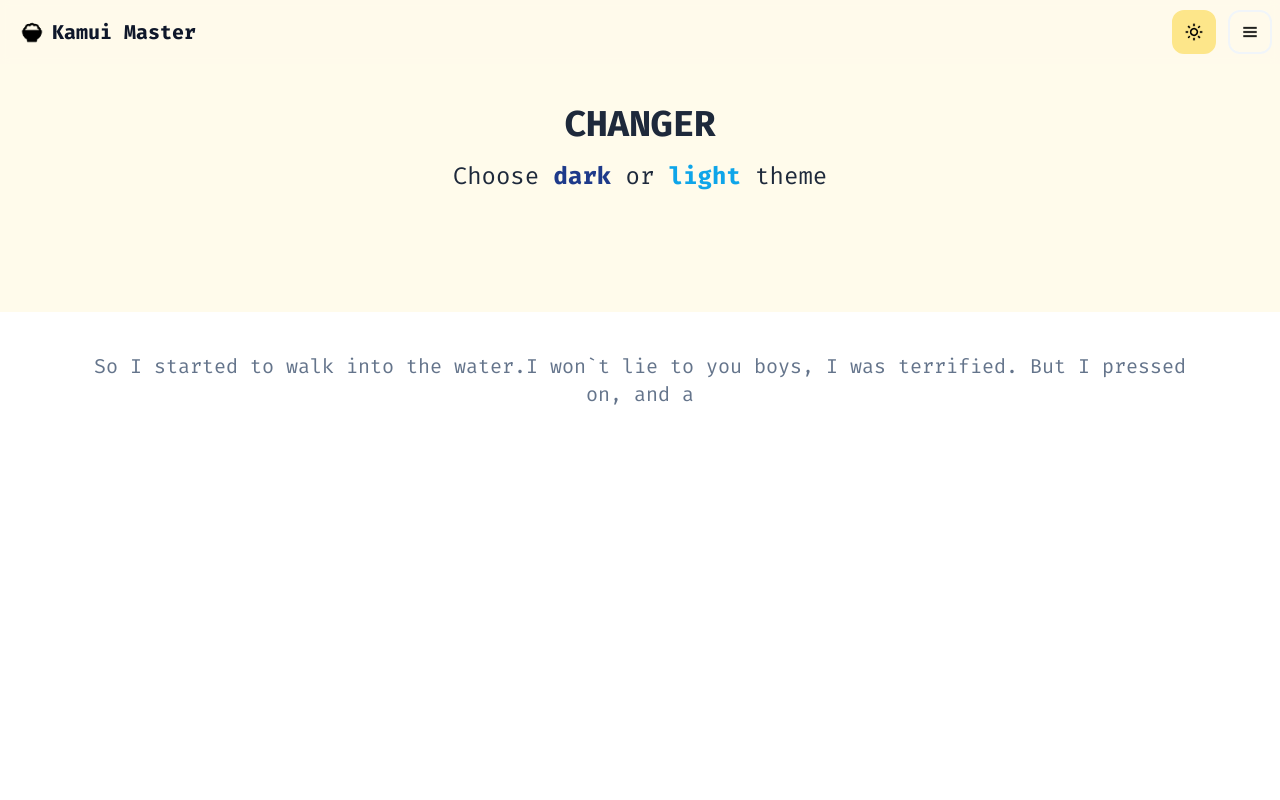
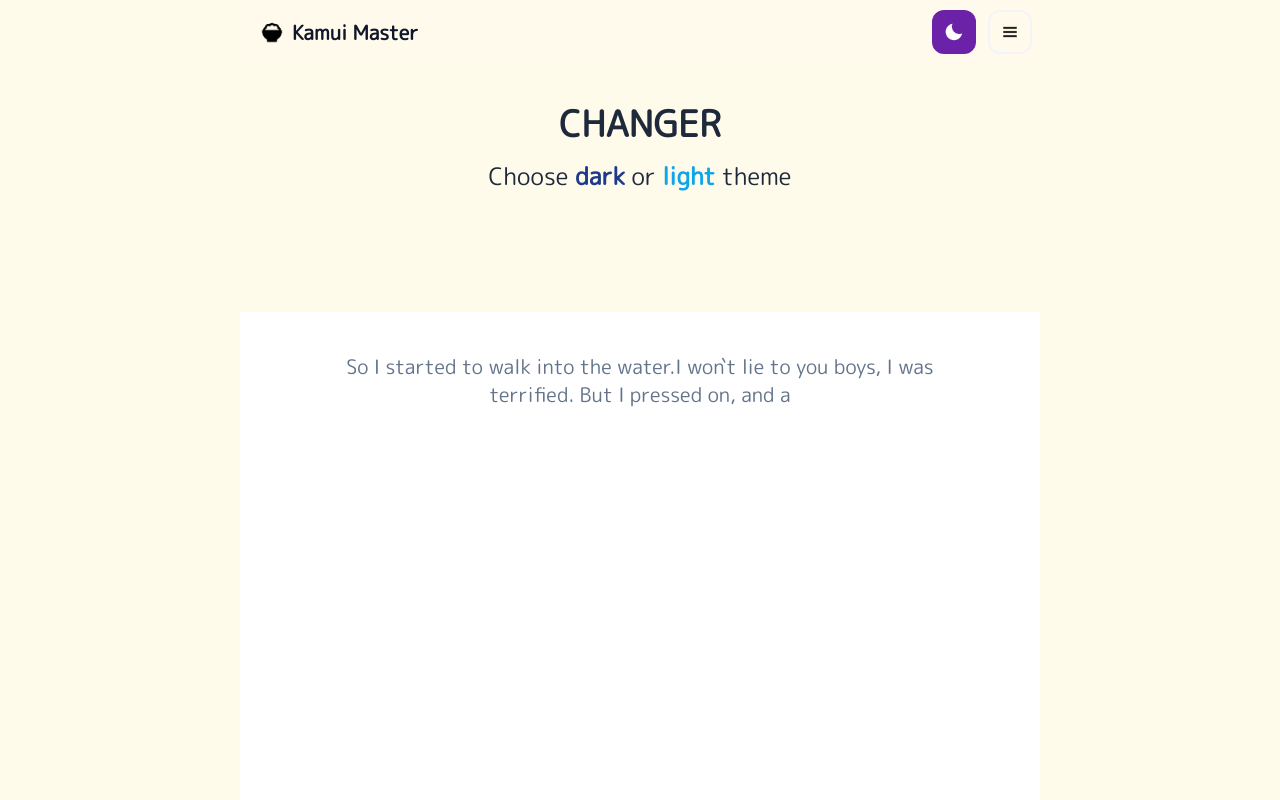
Before and after one commit to kamuiHub/changer, a website: page src/index.html in a window 1280 px wide. Shown: the top 800 px of the page. Drawn offline with Linux system fonts and the light colour scheme.

Commit message:
added adaptive for desctop-size

```diff
--- a/src/index.html
+++ b/src/index.html
@@ -8,26 +8,33 @@
   <link rel="preconnect" href="https://fonts.googleapis.com">
   <link rel="preconnect" href="https://fonts.gstatic.com" crossorigin>
   <link href="https://fonts.googleapis.com/css2?family=Fira+Code:wght@300..700&display=swap" rel="stylesheet">
+  <link href="https://fonts.googleapis.com/css2?family=M+PLUS+Rounded+1c&display=swap" rel="stylesheet">
 </head>
 
-<body class="bg-amber-50 dark:bg-zinc-900 font-fira">
-  <div class="sticky flex justify-between top-0 h-16  max-w-full backdrop-blur-sm bg-amber-50/60 dark:bg-zinc-900/60">
+<body class="bg-amber-50 dark:bg-zinc-900 font-mplus">
+  <div class="w-full h-screen m-auto  md:w-150">
+    <div
+      class="sticky flex  justify-between top-0 h-16 w-full m-auto backdrop-blur-sm bg-amber-50/60 dark:bg-zinc-900/60">
       <div class="ml-5 m-auto flex">
         <div class="w-5 h-5 mr-2 m-auto select-none md:w-6 md:h-6 hover:rotate-12">
-        <img src="./img/rice-w.png" class="rice-w display-none" draggable="false">
-        <img src="./img/rice-b.png" class="rice-b display-none" draggable="false">
+          <img src="./img/rice-w.png" class="rice-w" draggable="false">
+          <img src="./img/rice-b.png" class="rice-b" draggable="false">
         </div class="m-auto">
         <h1 class="text-slate-900 text-base font-bold md:text-xl dark:text-white">Kamui Master</h1>
       </div>
       <div class="flex mr-16 m-auto w-10 h-10 select-none md:w-11 md:h-11">
         <img src="./img/moon-white.png"
-        class="moon display-none bg-purple-800 cursor-pointer border-2 border-purple-800 rounded-xl p-2.5 duration-500 hover:bg-purple-900 hover:border-purple-900"
+          class="moon bg-purple-800 cursor-pointer border-2 border-purple-800 rounded-xl p-2.5 duration-500 hover:bg-purple-900 hover:border-purple-900"
           draggable="false" alt="">
         <img src="./img/sun-black.png"
-        class="sun display-none bg-amber-200 cursor-pointer border-2 border-amber-200 rounded-xl p-2.5 duration-500 hover:bg-amber-400 hover:border-amber-400"
+          class="sun bg-amber-200 cursor-pointer border-2 border-amber-200 rounded-xl p-2.5 duration-500 hover:bg-amber-400 hover:border-amber-400"
           draggable="false" alt="">
-      <img src="./img/menu-w.png" class="menu-w display-none ml-3 border-2 border-zinc-700 rounded-xl p-2.5 duration-500 hover:bg-zinc-700" draggable="false">
-      <img src="./img/menu-b.png" class="menu-b display-none ml-3 border-2 border-slate-100 rounded-xl p-2.5 duration-500 hover:bg-slate-100" draggable="false">
+        <img src="./img/menu-w.png"
+          class="menu-w ml-3 border-2 border-zinc-800 rounded-xl p-2.5 duration-500 hover:bg-zinc-800" draggable="false"
+          alt="">
+        <img src="./img/menu-b.png"
+          class="menu-b  ml-3 border-2 border-slate-100 rounded-xl p-2.5 duration-500 hover:bg-slate-100"
+          draggable="false" alt="">
       </div>
     </div>
     <div class="relative max-w-full p-10 text-slate-800 dark:text-slate-200">
@@ -39,6 +46,7 @@
     <div class="max-w-full h-screen bg-white text-slate-500 dark:bg-zinc-800 text-slate-200">
       <p id="demo" class="txArea m-20 text-xl text-center pt-10"></p>
     </div>
+  </div>
 
   <script src="./themes.js"></script>
   <script src="./auto_writing_text.js"></script>
--- a/src/themes.js
+++ b/src/themes.js
@@ -25,31 +25,33 @@ const iconToggle = () => {
 };
 
 
-// //Initial Theme Check
-// const themeCheck = () => {
-//     if (userTheme === "dark" || (!userTheme && systemTheme)) {
-//         document.documentElement.classList.add("dark");
-//         moonIcon.classList.add("display-none");
-//         riceBlack.classList.add("display-none");
-//         return;
-//     }
-//     sunIcon.classList.add("display-none");
-//     riceWhite.classList.add("display-none");
-// };
+//Initial Theme Check
+const themeCheck = () => {
+    if (userTheme === "dark" || (!userTheme && systemTheme)) {
+        document.documentElement.classList.add("dark");
+        moonIcon.classList.add("display-none");
+        riceBlack.classList.add("display-none");
+        menuBlack.classList.add("display-none");
+        return;
+    }
+    sunIcon.classList.add("display-none");
+    riceWhite.classList.add("display-none");
+    menuWhite.classList.add("display-none");
+};
 
 
-const initDefaultTheme = () => {
-    if (userTheme === "dark") {
-        document.documentElement.classList.add("dark");
-        moonIcon.classList.toggle("display-none");
-        riceWhite.classList.toggle("display-none");
-        menuWhite.classList.toggle("display-none")
-    } else {
-         sunIcon.classList.toggle("display-none");
-         riceBlack.classList.toggle("display-none");
-         menuBlack.classList.toggle("display-none");
-    }
-}
+// const initDefaultTheme = () => {
+//     if (userTheme === "dark") {
+//         document.documentElement.classList.add("dark");
+//         moonIcon.classList.toggle("display-none");
+//         riceWhite.classList.toggle("display-none");
+//         menuWhite.classList.toggle("display-none")
+//     } else {
+//          sunIcon.classList.toggle("display-none");
+//          riceBlack.classList.toggle("display-none");
+//          menuBlack.classList.toggle("display-none");
+//     }
+// }
 
 
 //Manual Theme Switch
@@ -103,5 +105,4 @@ moonIcon.addEventListener("click", () => {
 });
 
 //invoke theme check on initial load
-//themeCheck();
-initDefaultTheme();
+themeCheck();
--- a/tailwind.config.js
+++ b/tailwind.config.js
@@ -4,9 +4,14 @@ module.exports = {
   theme: {
     fontFamily: {
       'fira': ['Fira Code'],
-      'hack': ['Hack Nerd Font Mono']
+      'mplus': ["'M PLUS Rounded 1c', 'Verdana', 'sans-serif'"]
     },
     extend: {
+      width: {
+        '256': '60rem',
+        '150': '50rem',
+        '128': '30rem'
+      },
       keyframes: {
         close: {
           from: {
```
Also changed, not shown: src/css/output.css. Lines whose indentation alone changed are shown as unchanged.
